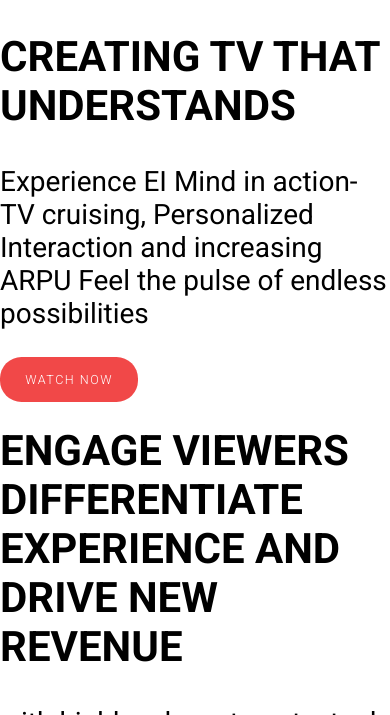
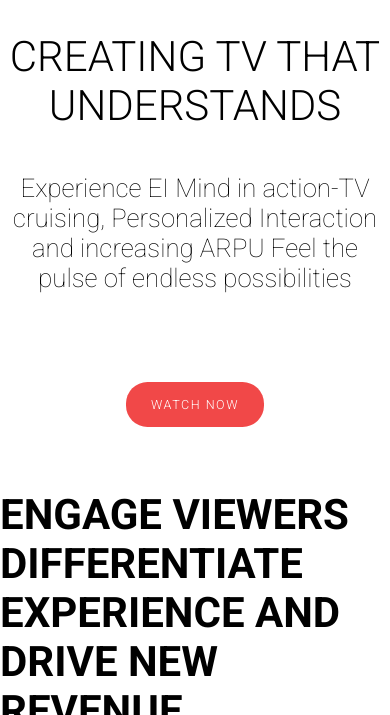
Before and after one commit to guypeled1/comigo-demo, a plain HTML site: page index.html in a window 390 px wide. Shown: the part 385-1100 px from the top of the page. Drawn offline with Linux system fonts and the light colour scheme; files whose address does not match are found by name.

Commit message:
finish section two

```diff
--- a/index.html
+++ b/index.html
@@ -5,7 +5,7 @@
     <meta name="viewport" content="width=device-width, initial-scale=1.0">
     <meta http-equiv="X-UA-Compatible" content="ie=edge">
     <title>Document</title>
-    <link href="https://fonts.googleapis.com/css?family=Roboto:300,400,500,700,900" rel="stylesheet">
+    <link href="https://fonts.googleapis.com/css?family=Roboto:100,300,400,500,700,900" rel="stylesheet">
      <link rel="stylesheet" type="text/css" href="style.css">
      <link rel="stylesheet" type="text/css" href="responsive.css">
 </head>
@@ -56,7 +56,7 @@
         <h1>Make your OTT shine with the Experience Intelligence Mind</h1>
         <a href="#" class="button">schedule a demo</a>
     </section>
-    <section>
+    <section class="second-section">
         <h1>CREATING TV THAT UNDERSTANDS</h1>
         <p>Experience EI Mind in action-TV cruising,
             Personalized Interaction and increasing ARPU
--- a/responsive.css
+++ b/responsive.css
@@ -1,6 +1,21 @@
 @media screen and (max-width: 1320px) {
     .first-section h1 {
         font-size: 2.6em;
+    }
+}
+
+@media screen and (max-width: 1188px) {
+    .second-section h1 {
+        font-size: 2.2em;
+    }
+    .second-section p {
+        font-size: 0.95em;
+    }
+}
+
+@media screen and (max-width: 1005px) {
+    .second-section h1 {
+        font-size: 1.8em;
     }
 }
 
@@ -17,6 +32,9 @@
     nav ul li a {
         font-size: .5em;
     }
+    .second-section h1 {
+        font-size: 1.5em;
+    }
 }
 
 
@@ -26,6 +44,9 @@
     }
     .button {
         font-size: 0.5em;
+    }
+    .second-section p {
+        font-size: 0.92em;
     }
 }
 
--- a/style.css
+++ b/style.css
@@ -154,3 +154,28 @@ body {
     letter-spacing: 1.5px;
     text-transform: uppercase;
   }
+
+  .second-section {
+    display: flex;
+    justify-content: center;
+    align-items: center;
+    flex-direction: column;
+    box-sizing: border-box;
+    padding-bottom: 7%;
+
+  }
+
+  .second-section h1 {
+    font-size: 2.6em;
+    text-align: center;
+    font-weight: 300;
+    margin-bottom: 17px;
+  }
+
+  .second-section p {
+    font-size: 1em;
+    font-weight: 100;
+    max-width: 551px;
+    text-align: center;
+    margin-bottom: 89px;
+  }
```
